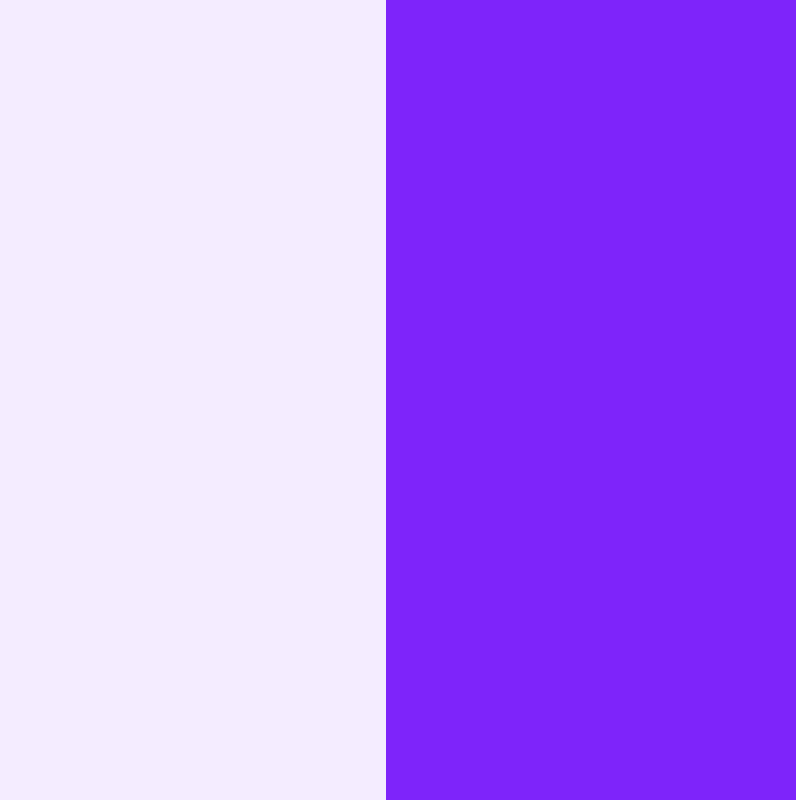
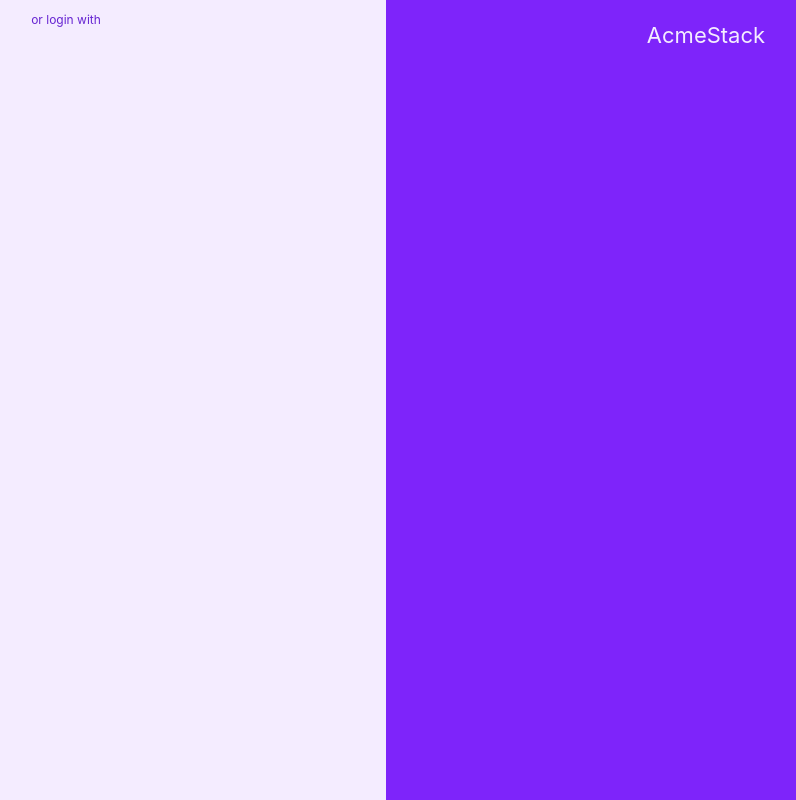
Before and after one commit to jiaxinf/AcmeStack, a website built with Parcel: page index.html in a window 1280 px wide. Shown: the whole page, without its empty margins (254-1050 px from the left). Built offline with nearby package versions, Linux system fonts and the light colour scheme.

Commit message:
text test

```diff
--- a/desktop_style.css
+++ b/desktop_style.css
@@ -6,14 +6,19 @@ div.content{
      height:100%;
      float:left;
      overflow:auto;
-
+	 text-align: center;
+	 font-family: -apple-system, BlinkMacSystemFont, "San Francisco";
  }
 
 #left_section{
     background-color: #f4ecff;
+	color:#6624d2;
+	font-size: 12px;
 }
 
 #right_section{
     background-color: #7e24fa;
+	color:#f4ecff;
+	font-size: 22px;
 
 }
--- a/index.html
+++ b/index.html
@@ -1,6 +1,12 @@
 <html>
 <link rel="stylesheet" href="desktop_style.css">
-<div class = "content";  id="left_section"></div>
-<div class = "content";  id="right_section"></div>
+<div class = "content";  id="left_section">
+	<p>or login with
+	</p></div>
+<div class = "content";  id="right_section">
+	<p>
+	AcmeStack
+	</p>
+</div>
 
 </html>
```
